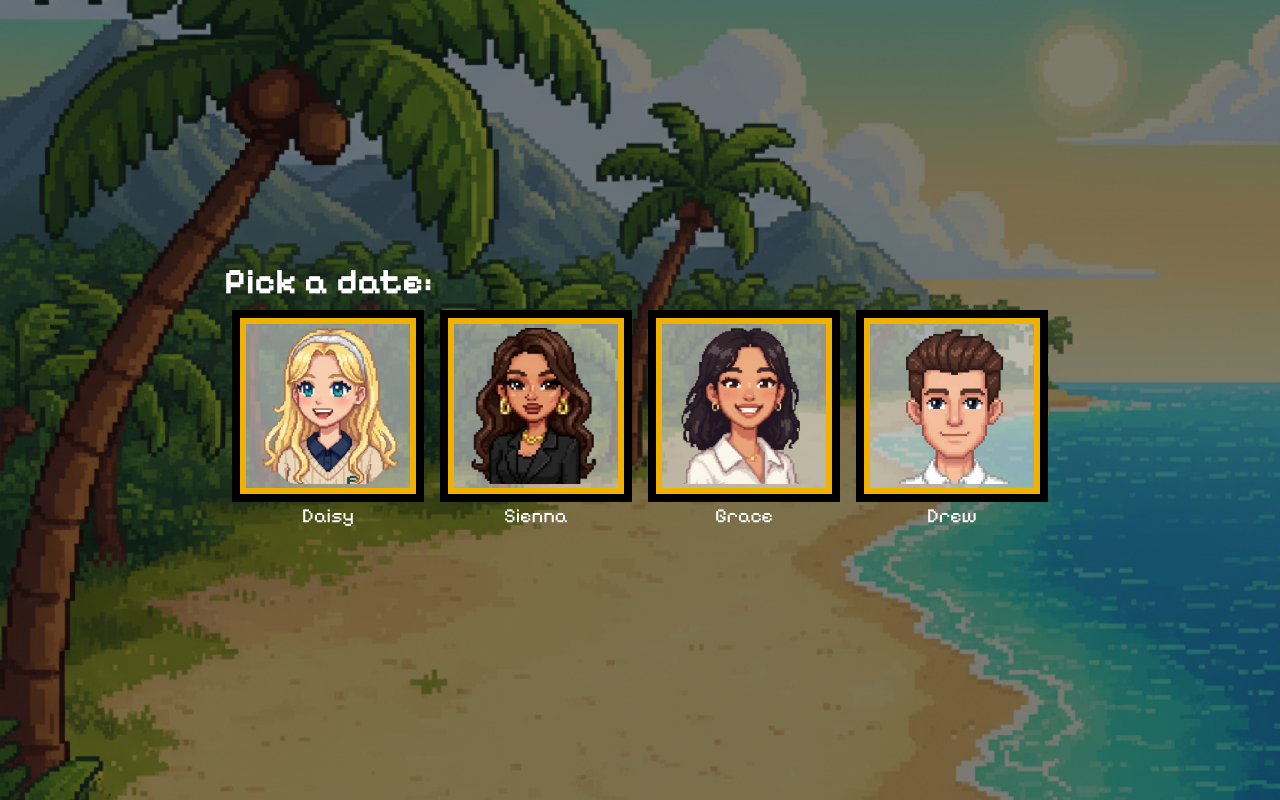
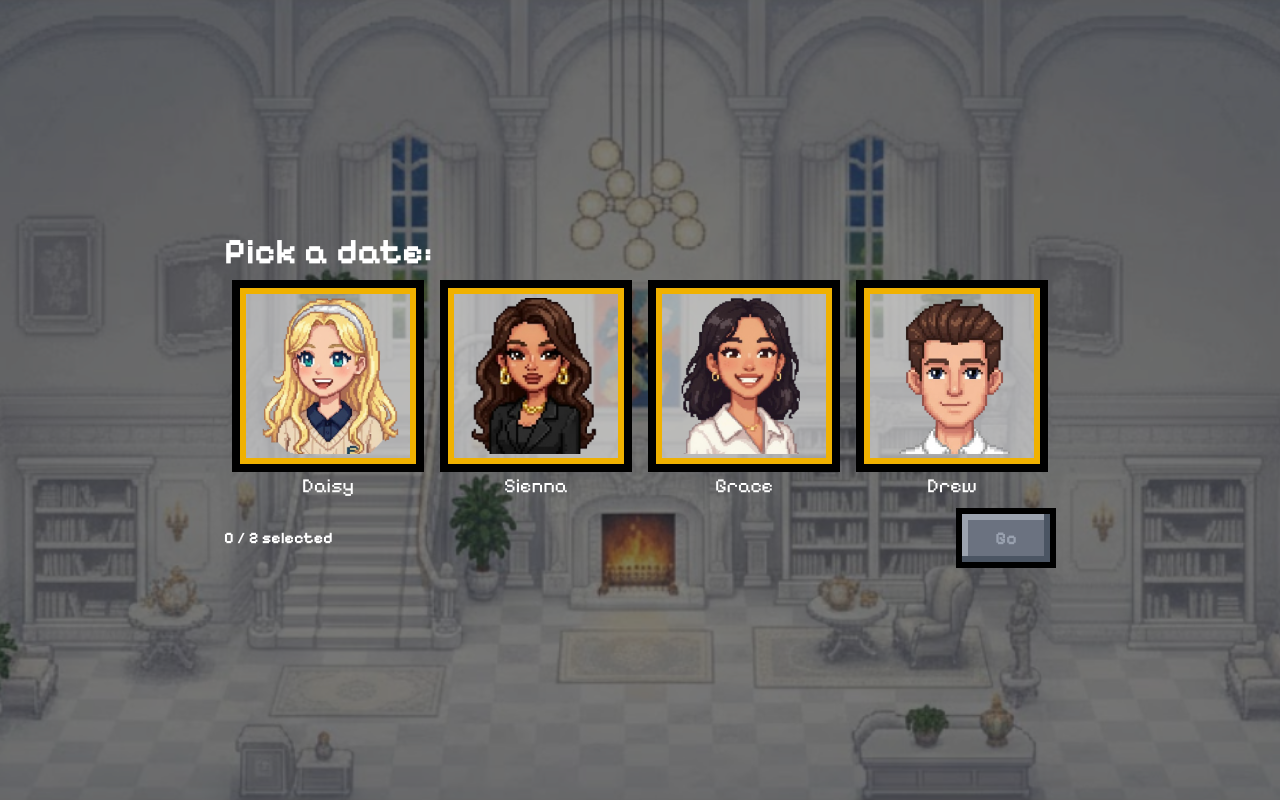
Before and after one commit to syenko/calhacks, a Next.js app in the folder frontend/: page /select in a window 1280 px wide. Built offline with nearby package versions, Linux system fonts and the light colour scheme.

Commit message:
Select state in select component + pixel button

```diff
--- a/frontend/src/components/CharacterHeadshot.tsx
+++ b/frontend/src/components/CharacterHeadshot.tsx
@@ -12,18 +12,21 @@ export default function CharacterHeadshot({
     size = "small",
     showName = false,
     showHoverEffect = false,
+    onSelect = (selected: boolean) => {},
+    selected = false,
 }: {
     id: CharacterId;
     size?: "small" | "large";
     showName?: boolean;
     showHoverEffect?: boolean;
+    onSelect: (selected: boolean) => void;
+    selected: boolean;
 }) {
     const dimensions = size === "small" ? 96 : 192;
-    const [isSelected, setIsSelected] = useState(false);
 
     const handleClick = () => {
         if (showHoverEffect) {
-            setIsSelected(!isSelected);
+            onSelect(!selected);
         }
     };
 
@@ -32,7 +35,7 @@ export default function CharacterHeadshot({
             <div
                 className={`${size === "small" ? "border-4 " : "border-8 "} ${
                     showHoverEffect
-                        ? isSelected
+                        ? selected
                             ? "border-yellow-600"
                             : "hover:border-yellow-600"
                         : ""
--- a/frontend/src/components/Chat.tsx
+++ b/frontend/src/components/Chat.tsx
@@ -64,6 +64,9 @@ export default function Chat({
                     {characters.map((character) =>
                         character != currentCharacter ? (
                             <CharacterHeadshot
+                                onSelect={() => {}}
+                                selected={false}
+                                size="small"
                                 showName={true}
                                 showHoverEffect={false}
                                 key={character}
--- a/frontend/src/components/MessageInput.tsx
+++ b/frontend/src/components/MessageInput.tsx
@@ -1,4 +1,5 @@
 import { PIXEL_SIZE } from "@/data/constants";
+import PixelButton from "./PixelButton";
 
 interface MessageInputProps {
     value: string;
@@ -141,79 +142,15 @@ export default function MessageInput({
             </div>
 
             {/* Pixel Art Send Button */}
-            <button
+            <PixelButton
                 onClick={onSend}
                 disabled={disabled}
-                className="relative group disabled:cursor-not-allowed"
-                style={{ width: `${buttonWidth}px`, height: `${height}px` }}
+                width={buttonWidth}
+                height={height}
+                color="green"
             >
-                {/* SVG Button Background */}
-                <svg
-                    className="absolute inset-0 w-full h-full transition-transform group-hover:scale-105 group-active:scale-95 group-disabled:scale-100"
-                    viewBox={`0 0 ${buttonWidth} ${height}`}
-                    preserveAspectRatio="xMidYMid meet"
-                    xmlns="http://www.w3.org/2000/svg"
-                >
-                    {/* Outer black border */}
-                    <rect
-                        x="0"
-                        y="0"
-                        width={buttonWidth}
-                        height={height}
-                        fill="black"
-                    />
-
-                    {/* Button background - muted green or gray when disabled */}
-                    <rect
-                        x={PIXEL_SIZE}
-                        y={PIXEL_SIZE}
-                        width={buttonWidth - PIXEL_SIZE * 2}
-                        height={height - PIXEL_SIZE * 2}
-                        fill={disabled ? "#6b7280" : "#86a889"}
-                    />
-
-                    {/* Highlight effect - top left */}
-                    <rect
-                        x={PIXEL_SIZE}
-                        y={PIXEL_SIZE}
-                        width={buttonWidth - PIXEL_SIZE * 2}
-                        height={PIXEL_SIZE}
-                        fill={disabled ? "#9ca3af" : "#a8c5ab"}
-                    />
-                    <rect
-                        x={PIXEL_SIZE}
-                        y={PIXEL_SIZE}
-                        width={PIXEL_SIZE}
-                        height={height - PIXEL_SIZE * 2}
-                        fill={disabled ? "#9ca3af" : "#a8c5ab"}
-                    />
-
-                    {/* Shadow effect - bottom right */}
-                    <rect
-                        x={PIXEL_SIZE}
-                        y={height - PIXEL_SIZE * 2}
-                        width={buttonWidth - PIXEL_SIZE * 2}
-                        height={PIXEL_SIZE}
-                        fill={disabled ? "#4b5563" : "#5c7d5f"}
-                    />
-                    <rect
-                        x={buttonWidth - PIXEL_SIZE * 2}
-                        y={PIXEL_SIZE}
-                        width={PIXEL_SIZE}
-                        height={height - PIXEL_SIZE * 2}
-                        fill={disabled ? "#4b5563" : "#5c7d5f"}
-                    />
-                </svg>
-
-                {/* Button text */}
-                <span
-                    className={`relative z-10 font-bold text-lg ${
-                        disabled ? "text-gray-400" : "text-white"
-                    }`}
-                >
-                    SEND
-                </span>
-            </button>
+                SEND
+            </PixelButton>
         </div>
     );
 }
--- /dev/null
+++ b/frontend/src/components/PixelButton.tsx
@@ -0,0 +1,116 @@
+import { PIXEL_SIZE } from "@/data/constants";
+
+interface PixelButtonProps {
+    onClick: () => void;
+    disabled?: boolean;
+    children: React.ReactNode;
+    width?: number;
+    height?: number;
+    className?: string;
+    color?: "green" | "red" | "blue" | "yellow";
+}
+
+const colorSchemes = {
+    green: {
+        bg: "#86a889",
+        highlight: "#a8c5ab",
+        shadow: "#5c7d5f",
+    },
+    red: {
+        bg: "#ef4444",
+        highlight: "#f87171",
+        shadow: "#b91c1c",
+    },
+    blue: {
+        bg: "#3b82f6",
+        highlight: "#60a5fa",
+        shadow: "#1d4ed8",
+    },
+    yellow: {
+        bg: "#eab308",
+        highlight: "#facc15",
+        shadow: "#a16207",
+    },
+};
+
+export default function PixelButton({
+    onClick,
+    disabled = false,
+    children,
+    width = 100,
+    height = 80,
+    className = "",
+    color = "green",
+}: PixelButtonProps) {
+    const colors = colorSchemes[color];
+
+    return (
+        <button
+            onClick={onClick}
+            disabled={disabled}
+            className={`relative group disabled:cursor-not-allowed ${className}`}
+            style={{ width: `${width}px`, height: `${height}px` }}
+        >
+            {/* SVG Button Background */}
+            <svg
+                className="absolute inset-0 w-full h-full transition-transform group-hover:scale-105 group-active:scale-95 group-disabled:scale-100"
+                viewBox={`0 0 ${width} ${height}`}
+                preserveAspectRatio="xMidYMid meet"
+                xmlns="http://www.w3.org/2000/svg"
+            >
+                {/* Outer black border */}
+                <rect x="0" y="0" width={width} height={height} fill="black" />
+
+                {/* Button background - color or gray when disabled */}
+                <rect
+                    x={PIXEL_SIZE}
+                    y={PIXEL_SIZE}
+                    width={width - PIXEL_SIZE * 2}
+                    height={height - PIXEL_SIZE * 2}
+                    fill={disabled ? "#6b7280" : colors.bg}
+                />
+
+                {/* Highlight effect - top left */}
+                <rect
+                    x={PIXEL_SIZE}
+                    y={PIXEL_SIZE}
+                    width={width - PIXEL_SIZE * 2}
+                    height={PIXEL_SIZE}
+                    fill={disabled ? "#9ca3af" : colors.highlight}
+                />
+                <rect
+                    x={PIXEL_SIZE}
+                    y={PIXEL_SIZE}
+                    width={PIXEL_SIZE}
+                    height={height - PIXEL_SIZE * 2}
+                    fill={disabled ? "#9ca3af" : colors.highlight}
+                />
+
+                {/* Shadow effect - bottom right */}
+                <rect
+                    x={PIXEL_SIZE}
+                    y={height - PIXEL_SIZE * 2}
+                    width={width - PIXEL_SIZE * 2}
+                    height={PIXEL_SIZE}
+                    fill={disabled ? "#4b5563" : colors.shadow}
+                />
+                <rect
+                    x={width - PIXEL_SIZE * 2}
+                    y={PIXEL_SIZE}
+                    width={PIXEL_SIZE}
+                    height={height - PIXEL_SIZE * 2}
+                    fill={disabled ? "#4b5563" : colors.shadow}
+                />
+            </svg>
+
+            {/* Button text/content */}
+            <span
+                className={`relative z-10 font-bold text-lg ${
+                    disabled ? "text-gray-400" : "text-white"
+                }`}
+            >
+                {children}
+            </span>
+        </button>
+    );
+}
--- a/frontend/src/components/Select.tsx
+++ b/frontend/src/components/Select.tsx
@@ -1,15 +1,43 @@
+"use client";
+import { useState } from "react";
 import { CharacterId } from "@/data/characters";
 import Background from "@/components/Background";
 import CharacterHeadshot from "@/components/CharacterHeadshot";
+import Link from "next/link";
+import PixelButton from "@/components/PixelButton";
+import { useRouter } from "next/navigation";
 
-export default function Select() {
+export default function Select({ maxSelected = 2 }: { maxSelected: number }) {
+    const [selectedCharacters, setSelectedCharacters] = useState<CharacterId[]>(
+        []
+    );
+    const router = useRouter();
+    const handleSelect = (character: CharacterId, selected: boolean) => {
+        if (maxSelected === 1) {
+            setSelectedCharacters([character]);
+            return;
+        }
+
+        if (selected && selectedCharacters.length < maxSelected) {
+            setSelectedCharacters([...selectedCharacters, character]);
+        } else {
+            setSelectedCharacters(
+                selectedCharacters.filter((c) => c !== character)
+            );
+        }
+    };
+
     return (
         <div>
-            <Background src="/backgrounds/island.png" opacity={100} />
+            <Background src="/backgrounds/room.png" opacity={100} />
             <div className="text-4xl text-white font-bold">Pick a date:</div>
             <div className="flex flex-row">
                 {Object.values(CharacterId).map((character) => (
                     <CharacterHeadshot
+                        onSelect={(selected) =>
+                            handleSelect(character, selected)
+                        }
+                        selected={selectedCharacters.includes(character)}
                         showName={true}
                         showHoverEffect={true}
                         key={character}
@@ -18,6 +46,18 @@ export default function Select() {
                     />
                 ))}
             </div>
+            <div className="flex flex-row justify-between items-center w-full text-white">
+                <div className="font-bold">
+                    {selectedCharacters.length} / {maxSelected} selected
+                </div>
+                <PixelButton
+                    onClick={() => router.push("/chat")}
+                    disabled={selectedCharacters.length != maxSelected}
+                    height={60}
+                >
+                    Go
+                </PixelButton>
+            </div>
         </div>
     );
 }
```
